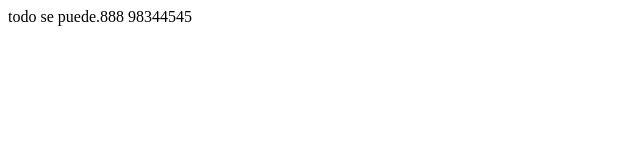
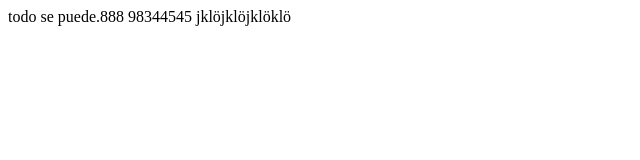
Before and after one commit to oskaracho/prueba, a plain HTML site: page index.html in a window 1280 px wide. Shown: the whole page, without its empty margins (0-640 px from the left). Drawn offline with Linux system fonts and the light colour scheme.

Commit message:
Update index.html

```diff
--- a/index.html
+++ b/index.html
@@ -7,5 +7,6 @@
 <body>
 todo se puede.888
 98344545
+    jklöjklöjklöklö
 </body>
 </html>
```
